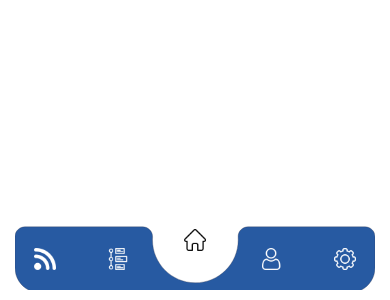
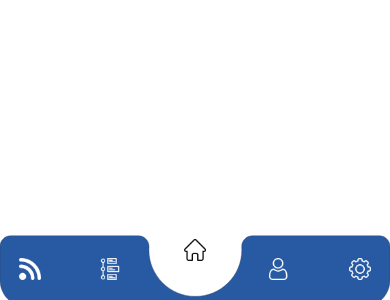
Before and after one commit to izaanjahangir/react-native-fancy-tabbar-test, a React Native app: screen / in a window 390 px wide. Shown: the part 544-844 px from the top of the page. Built offline with nearby package versions, Linux system fonts and the light colour scheme.

Commit message:
small modification

```diff
--- a/src/components/Tabbar/index.js
+++ b/src/components/Tabbar/index.js
@@ -20,7 +20,6 @@ function Tabbar() {
   }
 
   return (
-    <View style={[style.container]}>
     <View style={[style.content]}>
       <View style={style.subContent}>
         <Tab
@@ -66,7 +65,6 @@ function Tabbar() {
         />
       </Svg>
     </View>
-    </View>
   );
 }
 
--- a/src/components/Tabbar/style.js
+++ b/src/components/Tabbar/style.js
@@ -1,12 +1,6 @@
 import {StyleSheet} from 'react-native';
 
 export default StyleSheet.create({
-  container: {
-    flex: 1,
-    overflow: 'hidden',
-    marginHorizontal: 15,
-    marginBottom: 10,
-  },
   content: {
     flexDirection: 'column',
     zIndex: 0,
```
Lines whose indentation alone changed are shown as unchanged.
